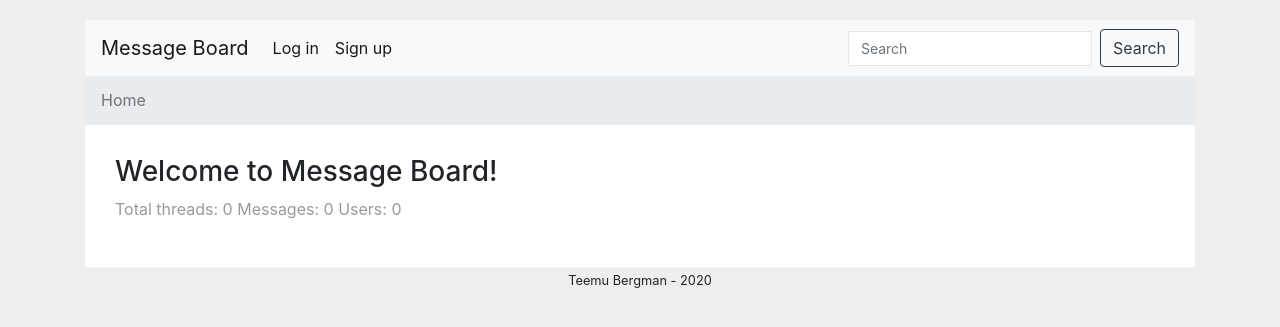
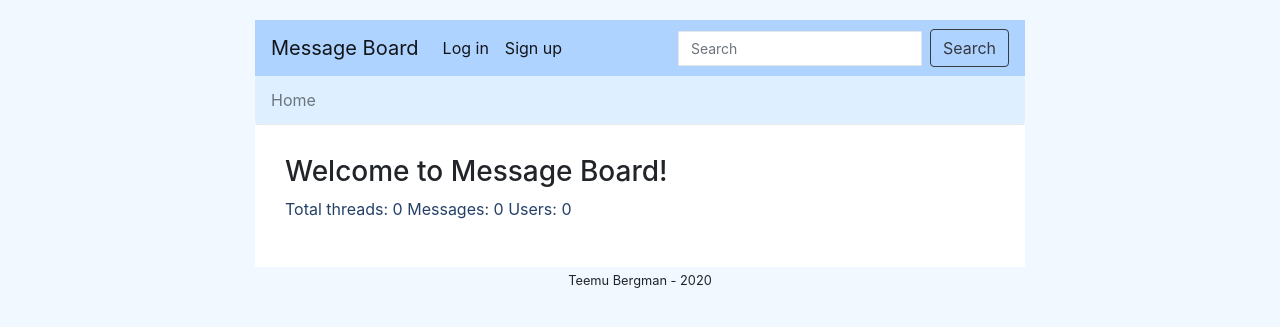
Before and after one commit to TeemuBergman/messageboard, a Flask app: page /board/ in a window 1280 px wide. Shown: the top 327 px of the page. Run offline with Flask 2, Linux system fonts and the light colour scheme; data that the repository does not hold is empty; some libraries are stand-ins or nearby versions.

Commit message:
Added color

```diff
--- a/messageboard/static/css/styles.css
+++ b/messageboard/static/css/styles.css
@@ -1,6 +1,20 @@
+/* Restrict application width */
+.container {
+    max-width: 800px;
+}
+
 body {
     margin-top: 20px;
-    background: #eee;
+    background: #f2f8ff;
+}
+
+.bg-light {
+    background-color: #afd3ff !important;
+}
+
+.breadcrumb {
+    margin-bottom: 0rem;
+    background-color: #def0ff;
 }
 
 .white-bg {
@@ -75,7 +89,7 @@ body {
 .forum-item {
     margin: 10px 0;
     padding: 10px 0 20px;
-    border-bottom: 1px solid #f1f1f1;
+    border-bottom: 1px solid #d5e0ef;
 }
 
 .views-number {
@@ -90,11 +104,12 @@ body {
 }
 
 .forum-item small {
-    color: #999;
+    color: #4b6984;
+    line-height: 2;
 }
 
 .forum-item .forum-sub-title {
-    color: #999;
+    color: #4b6984;
 }
 
 .forum-title {
@@ -106,7 +121,7 @@ body {
 }
 
 .forum-desc {
-    color: #999;
+    color: #254068;
 }
 
 .forum-icon {
@@ -240,7 +255,3 @@ a.forum-item-title:hover {
 .m-b-sm {
     margin-bottom: 10px;
 }
-
-.breadcrumb {
-    margin-bottom: 0rem;
-}
```
